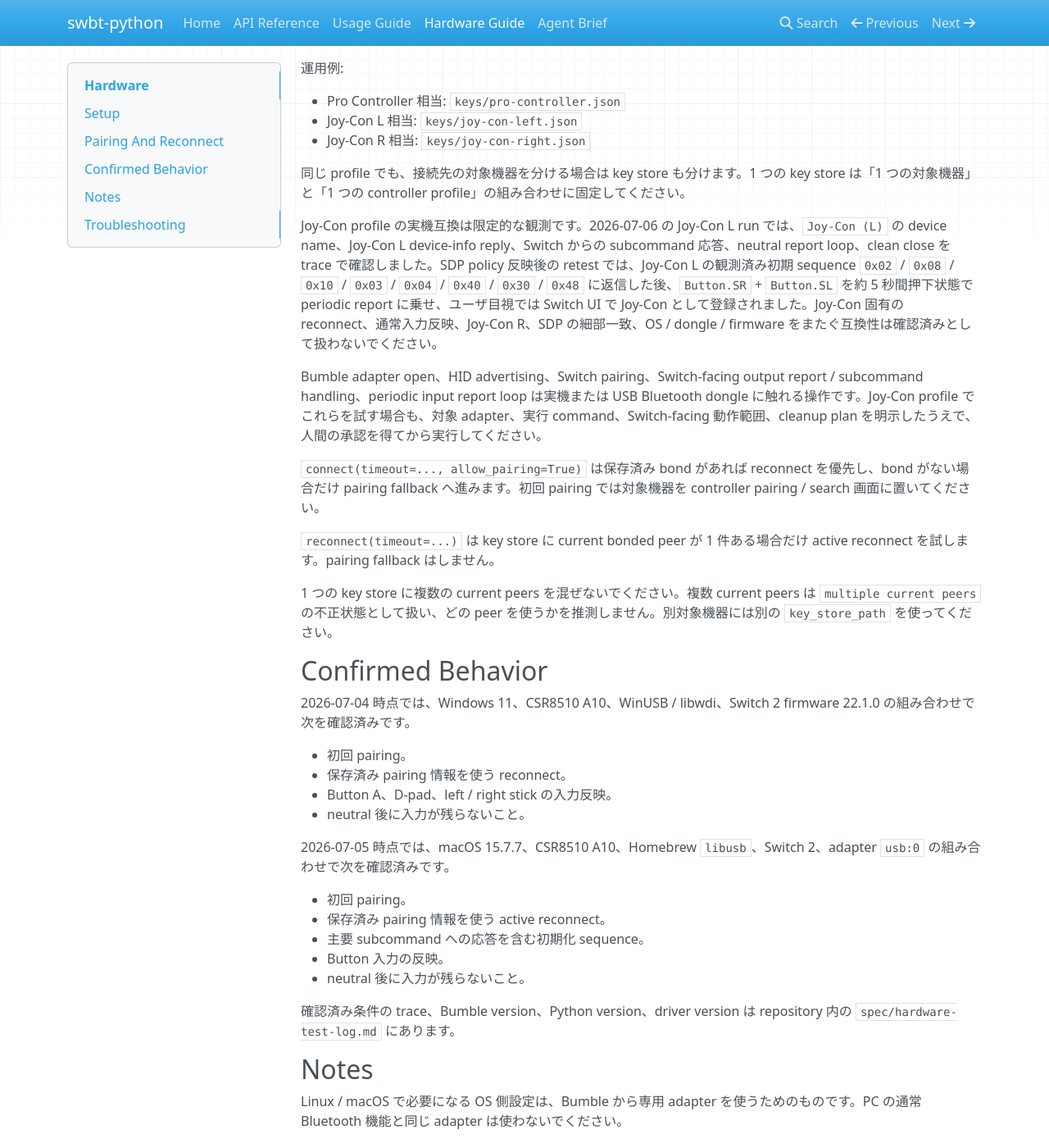
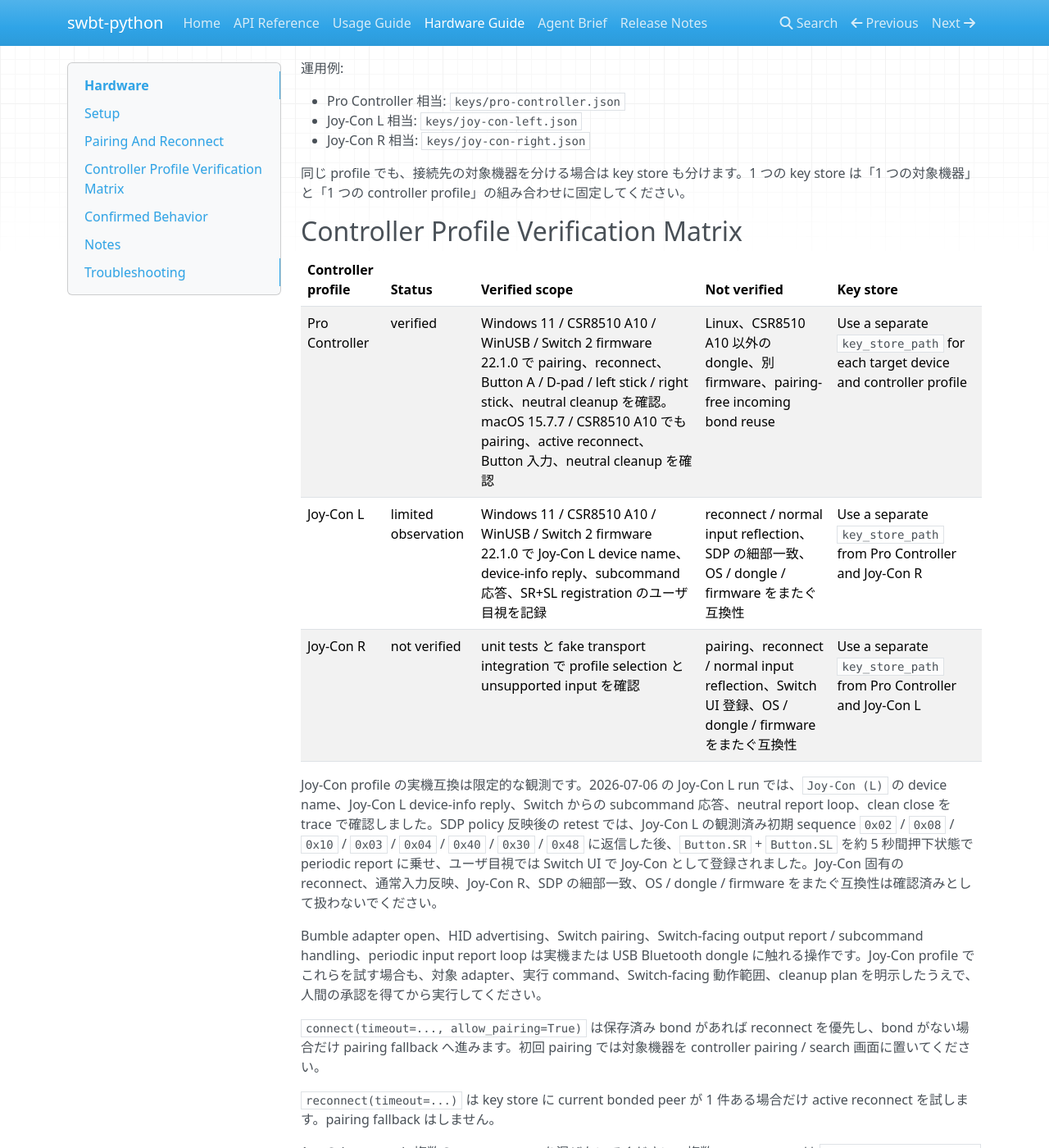
Before and after one commit to niart120/swbt-python, an MkDocs documentation site: the page built from docs/hardware.md, in a window 1280 px wide and 1400 px high, scrolled down 3039 px. Shown: the whole window at 82% size. Built offline with MkDocs 1.6.1, drawn with Linux system fonts in a browser that asks for light colours; nearby versions of some CDN libraries.

Commit message:
docs(release): rearchitecture release note と検証 matrix を追加

```diff
--- a/docs/hardware.md
+++ b/docs/hardware.md
@@ -129,6 +129,14 @@
 
 同じ profile でも、接続先の対象機器を分ける場合は key store も分けます。1 つの key store は「1 つの対象機器」と「1 つの controller profile」の組み合わせに固定してください。
 
+## Controller Profile Verification Matrix
+
+| Controller profile | Status | Verified scope | Not verified | Key store |
+|---|---|---|---|---|
+| Pro Controller | verified | Windows 11 / CSR8510 A10 / WinUSB / Switch 2 firmware 22.1.0 で pairing、reconnect、Button A / D-pad / left stick / right stick、neutral cleanup を確認。macOS 15.7.7 / CSR8510 A10 でも pairing、active reconnect、Button 入力、neutral cleanup を確認 | Linux、CSR8510 A10 以外の dongle、別 firmware、pairing-free incoming bond reuse | Use a separate `key_store_path` for each target device and controller profile |
+| Joy-Con L | limited observation | Windows 11 / CSR8510 A10 / WinUSB / Switch 2 firmware 22.1.0 で Joy-Con L device name、device-info reply、subcommand 応答、SR+SL registration のユーザ目視を記録 | reconnect / normal input reflection、SDP の細部一致、OS / dongle / firmware をまたぐ互換性 | Use a separate `key_store_path` from Pro Controller and Joy-Con R |
+| Joy-Con R | not verified | unit tests と fake transport integration で profile selection と unsupported input を確認 | pairing、reconnect / normal input reflection、Switch UI 登録、OS / dongle / firmware をまたぐ互換性 | Use a separate `key_store_path` from Pro Controller and Joy-Con L |
+
 Joy-Con profile の実機互換は限定的な観測です。2026-07-06 の Joy-Con L run では、`Joy-Con (L)` の device name、Joy-Con L device-info reply、Switch からの subcommand 応答、neutral report loop、clean close を trace で確認しました。SDP policy 反映後の retest では、Joy-Con L の観測済み初期 sequence `0x02` / `0x08` / `0x10` / `0x03` / `0x04` / `0x40` / `0x30` / `0x48` に返信した後、`Button.SR` + `Button.SL` を約 5 秒間押下状態で periodic report に乗せ、ユーザ目視では Switch UI で Joy-Con として登録されました。Joy-Con 固有の reconnect、通常入力反映、Joy-Con R、SDP の細部一致、OS / dongle / firmware をまたぐ互換性は確認済みとして扱わないでください。
 
 Bumble adapter open、HID advertising、Switch pairing、Switch-facing output report / subcommand handling、periodic input report loop は実機または USB Bluetooth dongle に触れる操作です。Joy-Con profile でこれらを試す場合も、対象 adapter、実行 command、Switch-facing 動作範囲、cleanup plan を明示したうえで、人間の承認を得てから実行してください。
--- a/mkdocs.yml
+++ b/mkdocs.yml
@@ -8,3 +8,4 @@
   - Usage Guide: usage.md
   - Hardware Guide: hardware.md
   - Agent Brief: agent-brief.md
+  - Release Notes: release-notes.md
--- a/pyproject.toml
+++ b/pyproject.toml
@@ -1,6 +1,6 @@
 [project]
 name = "swbt-python"
-version = "0.1.1"
+version = "0.2.0"
 description = "Python library for presenting an NX-compatible virtual Bluetooth HID input device."
 readme = "README.md"
 authors = [
```
Also changed, not shown: docs/index.md (+1 -0 lines), docs/release-notes.md (added, +25 -0 lines), spec/complete/unit_044/REARCHITECTURE_DOCS_RELEASE_MATRIX.md (renamed from spec/wip/unit_044/REARCHITECTURE_DOCS_RELEASE_MATRIX.md, +29 -24 lines), spec/rearchitecture/05-milestones-implementation.md (+1 -1 lines), 4 other files.
